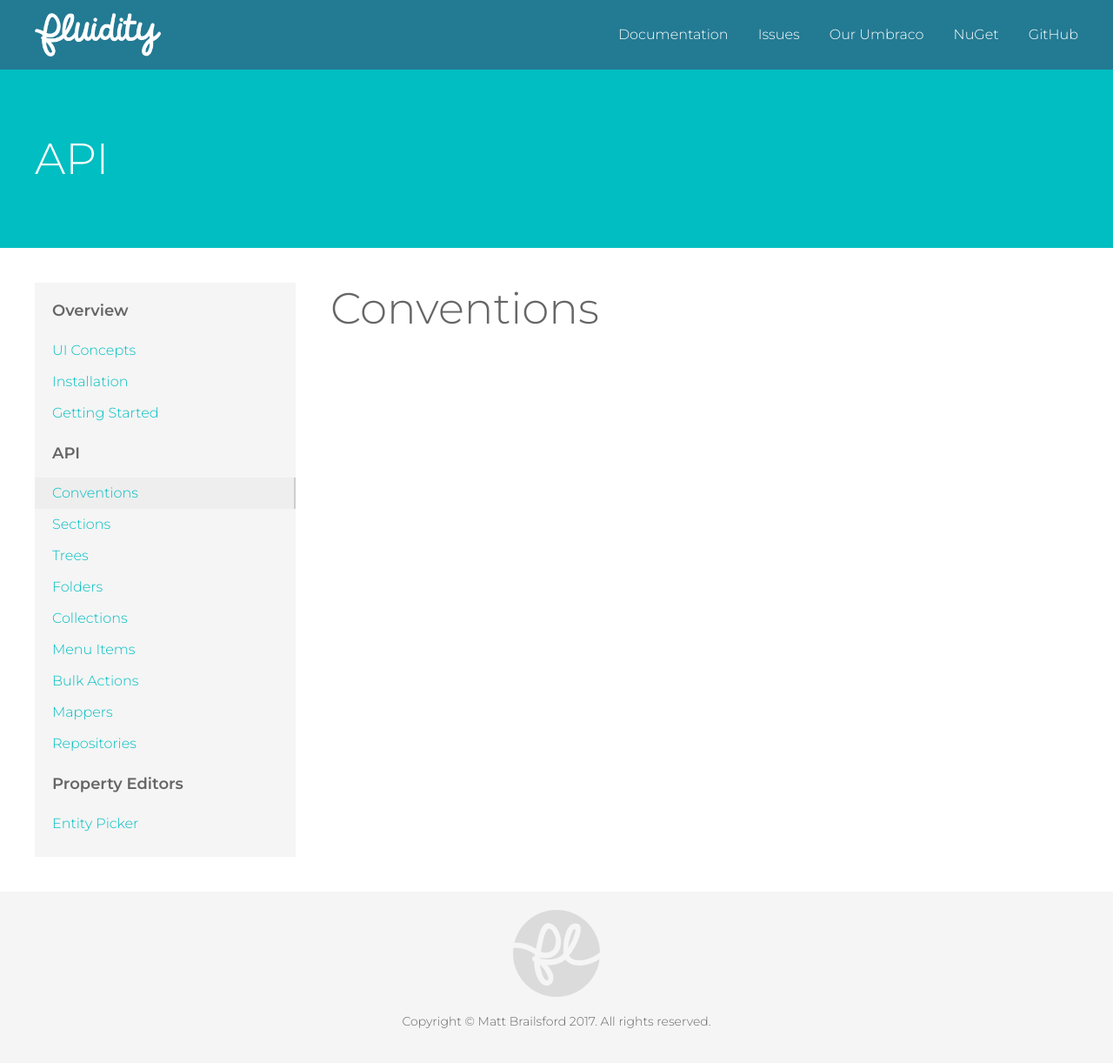
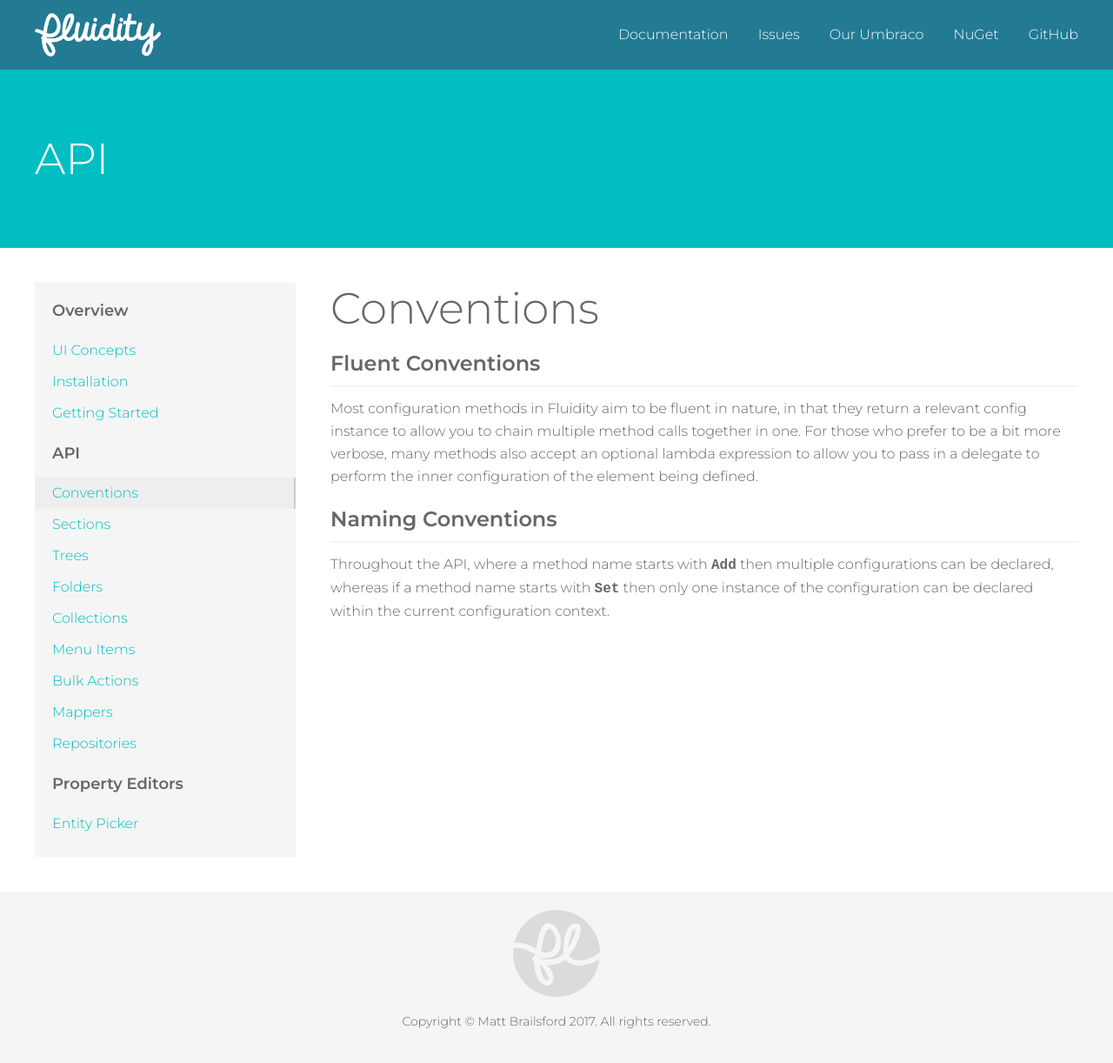
Before and after one commit to mattbrailsford/umbraco-fluidity, a Jekyll site: the page built from docs/_pages/02-api-00-conventions.md, in a window 1280 px wide. Shown: the whole page at 87% size. Built offline with Jekyll 4.4.1, drawn with Linux system fonts in a browser that asks for light colours.

Commit message:
Convention docs

```diff
--- a/docs/_pages/02-api-00-conventions.md
+++ b/docs/_pages/02-api-00-conventions.md
@@ -4,3 +4,11 @@ section: API
 title: Conventions
 permalink: /api/conventions/index.html
 ---
+
+### Fluent Conventions
+
+Most configuration methods in Fluidity aim to be fluent in nature, in that they return a relevant config instance to allow you to chain multiple method calls together in one. For those who prefer to be a bit more verbose, many methods also accept an optional lambda expression to allow you to pass in a delegate to perform the inner configuration of the element being defined.
+
+### Naming Conventions
+
+Throughout the API, where a method name starts with `Add` then multiple configurations can be declared, whereas if a method name starts with `Set` then only one instance of the configuration can be declared within the current configuration context.
```
